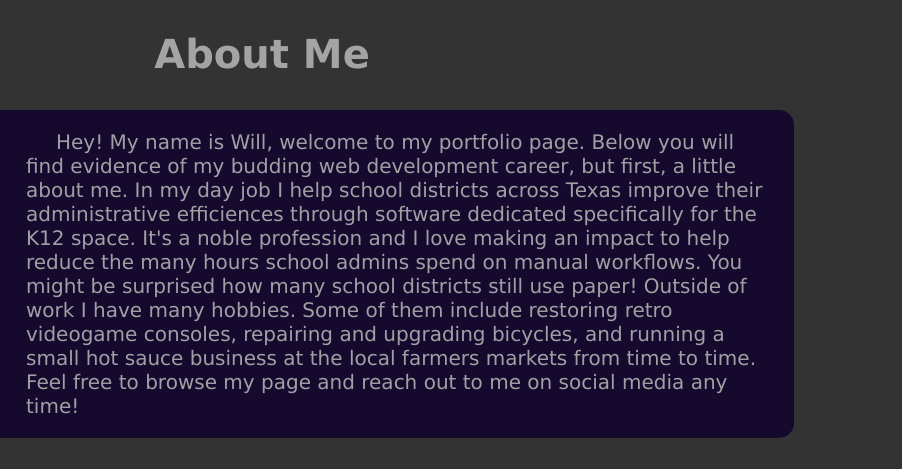
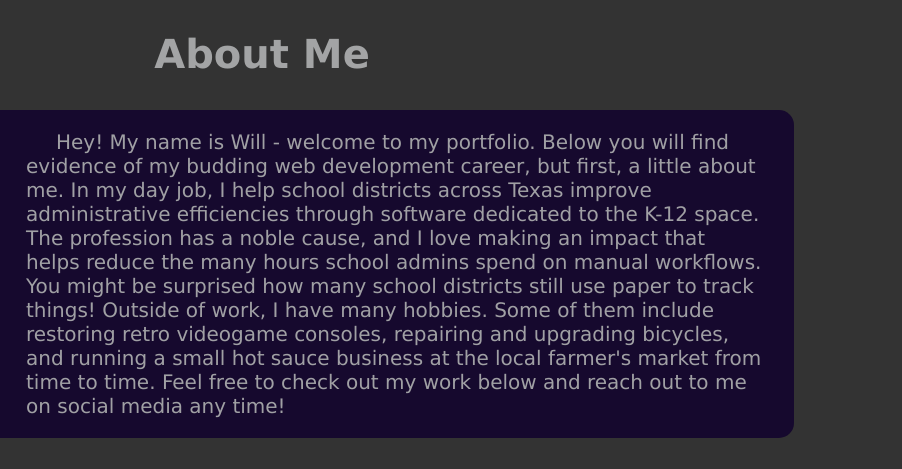
Before and after one commit to willj30/Portfolio, a plain HTML site: page index.html in a window 1280 px wide. Shown: the part 930-1399 px from the top of the page, 378-1280 px from the left. Drawn offline with Linux system fonts and the light colour scheme.

Commit message:
Cleaned up About Me typo's and updated README

```diff
--- a/index.html
+++ b/index.html
@@ -28,14 +28,14 @@
     <section class="content-section">
         <h2 id="about">About Me</h2>
     </section>
-    <div id="about-section">
+    <section id="about-section">
     <section class="about-me">
         <img src="./assets/images/about-me.png" alt="Profile Picture wearing Dallas Cowboys hat and holding Turkey Leg">
 <article>
-    <p>Hey! My name is Will, welcome to my portfolio page. Below you will find evidence of my budding web development career, but first, a little about me. In my day job I help school districts across Texas improve their administrative efficiences through software dedicated specifically for the K12 space. It's a noble profession and I love making an impact to help reduce the many hours school admins spend on manual workflows. You might be surprised how many school districts still use paper! Outside of work I have many hobbies. Some of them include restoring retro videogame consoles, repairing and upgrading bicycles, and running a small hot sauce business at the local farmers markets from time to time. Feel free to browse my page and reach out to me on social media any time!</p>
+    <p>Hey! My name is Will - welcome to my portfolio. Below you will find evidence of my budding web development career, but first, a little about me. In my day job, I help school districts across Texas improve administrative efficiencies through software dedicated to the K-12 space. The profession has a noble cause, and I love making an impact that helps reduce the many hours school admins spend on manual workflows. You might be surprised how many school districts still use paper to track things! Outside of work, I have many hobbies. Some of them include restoring retro videogame consoles, repairing and upgrading bicycles, and running a small hot sauce business at the local farmer's market from time to time. Feel free to check out my work below and reach out to me on social media any time!</p>
 </article>
 </section>
-</div>
+</section>
     <section class="content-section">
         <h2 id="work" >My Work</h2>
         <p>Here are a few of my very first projects. I'll keep adding as I go so check back often!</p>
```
Also changed, not shown: 1 other file.
